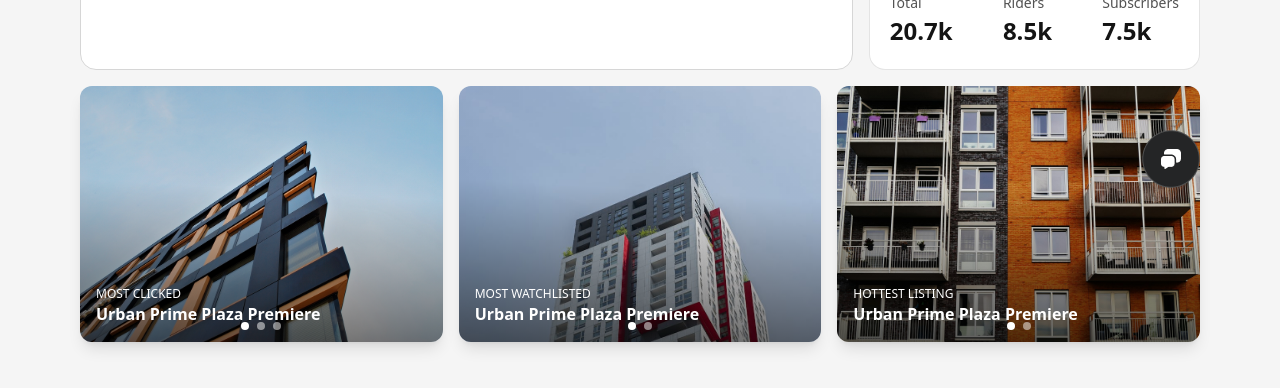
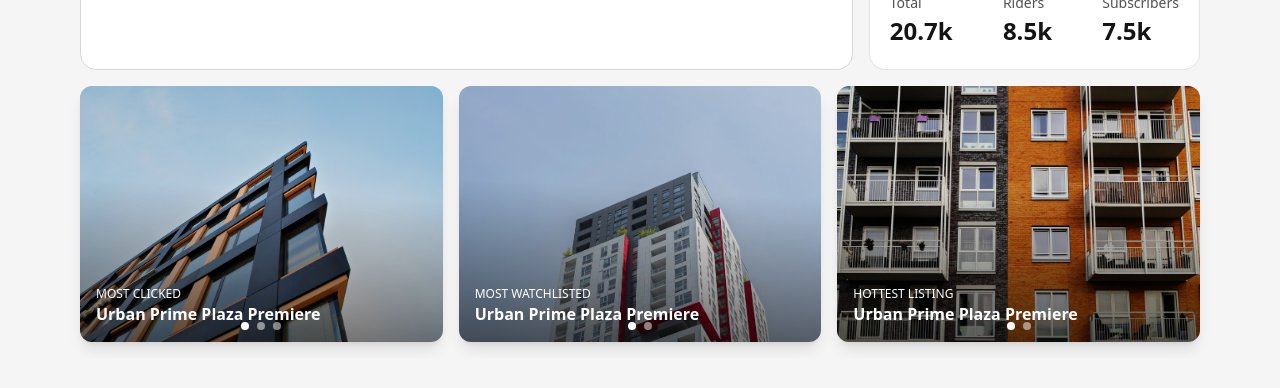
Before and after one commit to Tess718/myxellia-test, a Next.js app: page / in a window 1280 px wide. Shown: the part 1232-1620 px from the top of the page. After the commit the page ends 1590 px from the top, so only its background shows below. Built offline with nearby package versions, Linux system fonts and the light colour scheme.

Commit message:
finalizing things

```diff
--- a/src/app/components/RowOfCarousels.tsx
+++ b/src/app/components/RowOfCarousels.tsx
@@ -1,62 +1,39 @@
-'use client';
+'use client'
 
-import { useState, useEffect, useRef } from 'react';
-
-type Slide = {
-  image: string;
-  label: string;
-  title: string;
-};
-
-const data: Slide[][] = [
-  [
-    { image: '/carol-1.jpg', label: 'MOST CLICKED', title: 'Urban Prime Plaza Premiere' },
-    { image: 'https://img.freepik.com/free-photo/observation-urban-building-business-steel_1127-2397.jpg?w=360', label: 'MOST CLICKED', title: 'Urban Prime Plaza Premiere' },
-    { image: 'https://t4.ftcdn.net/jpg/02/81/89/73/360_F_281897358_3rj9ZBSZHo5s0L1ug7uuIHadSxh9Cc75.jpg', label: 'MOST CLICKED', title: 'Urban Prime Plaza Premiere' },
-  ],
-  [
-    { image: '/carol-2.jpg', label: 'MOST WATCHLISTED', title: 'Urban Prime Plaza Premiere' },
-    { image: 'https://media.istockphoto.com/id/1508453163/photo/two-modern-buildings-with-glass-windows-architecture-design-of-buildings-office-space-houses.jpg?s=612x612&w=0&k=20&c=RSJYaxThii5iK-zk_69h16UVthwufA1gbaxoZEKOUZg=', label: 'MOST WATCHLISTED', title: 'Urban Prime Plaza Premiere' },
-  ],
-  [
-    { image: '/carol-3.jpg', label: 'HOTTEST LISTING', title: 'Urban Prime Plaza Premiere' },
-    { image: 'https://thumbs.dreamstime.com/b/downtown-office-buildings-buildings-halifax-nova-scotia-canada-188558695.jpg', label: 'HOTTEST LISTING', title: 'Urban Prime Plaza Premiere' },
-  ],
-];
+import { useState, useEffect, useRef } from 'react'
+import { carouselData, Slide } from '../constants'
 
 function CardCarousel({ slides }: { slides: Slide[] }) {
-  const [current, setCurrent] = useState(0);
-  const timeoutRef = useRef<NodeJS.Timeout | null>(null);
-  const touchStartX = useRef<number | null>(null);
-
+  const [current, setCurrent] = useState(0)
+  const timeoutRef = useRef<NodeJS.Timeout | null>(null)
+  const touchStartX = useRef<number | null>(null)
 
   useEffect(() => {
-    if (timeoutRef.current) clearTimeout(timeoutRef.current);
+    if (timeoutRef.current) clearTimeout(timeoutRef.current)
     timeoutRef.current = setTimeout(() => {
-      setCurrent((prev) => (prev + 1) % slides.length);
-    }, 8000);
+      setCurrent((prev) => (prev + 1) % slides.length)
+    }, 8000)
     return () => {
-      if (timeoutRef.current) clearTimeout(timeoutRef.current);
-    };
-  }, [current, slides.length]);
-
+      if (timeoutRef.current) clearTimeout(timeoutRef.current)
+    }
+  }, [current, slides.length])
 
   const handleTouchStart = (e: React.TouchEvent) => {
-    touchStartX.current = e.touches[0].clientX;
-  };
+    touchStartX.current = e.touches[0].clientX
+  }
 
   const handleTouchEnd = (e: React.TouchEvent) => {
-    if (touchStartX.current === null) return;
-    const diff = touchStartX.current - e.changedTouches[0].clientX;
+    if (touchStartX.current === null) return
+    const diff = touchStartX.current - e.changedTouches[0].clientX
     if (Math.abs(diff) > 50) {
       if (diff > 0) {
-        setCurrent((prev) => (prev + 1) % slides.length);
+        setCurrent((prev) => (prev + 1) % slides.length)
       } else {
-        setCurrent((prev) => (prev - 1 + slides.length) % slides.length);
+        setCurrent((prev) => (prev - 1 + slides.length) % slides.length)
       }
     }
-    touchStartX.current = null;
-  };
+    touchStartX.current = null
+  }
 
   return (
     <div
@@ -64,22 +41,18 @@ function CardCarousel({ slides }: { slides: Slide[] }) {
       onTouchStart={handleTouchStart}
       onTouchEnd={handleTouchEnd}
     >
-
       <img
         src={slides[current].image}
         alt={slides[current].title}
         className="w-full h-64 object-cover object-top transition-all duration-500"
       />
 
-
       <div className="absolute inset-0 bg-[linear-gradient(183.45deg,rgba(0,0,0,0.05)_41.18%,rgba(0,0,0,0.6)_100.3%)] z-10" />
-
 
       <div className="absolute bottom-0 left-0 right-0 p-4 text-white z-20">
         <p className="text-xs uppercase">{slides[current].label}</p>
         <h3 className="font-bold">{slides[current].title}</h3>
       </div>
-
 
       <div className="absolute bottom-3 left-1/2 -translate-x-1/2 flex space-x-2 z-20">
         {slides.map((_, i) => (
@@ -93,15 +66,15 @@ function CardCarousel({ slides }: { slides: Slide[] }) {
         ))}
       </div>
     </div>
-  );
+  )
 }
 
 export default function RowOfCarousels() {
   return (
     <div className="grid grid-cols-1 md:grid-cols-3 gap-4 py-4">
-      {data.map((slides, i) => (
+      {carouselData.map((slides, i) => (
         <CardCarousel key={i} slides={slides} />
       ))}
     </div>
-  );
+  )
 }
--- a/src/app/constants/index.ts
+++ b/src/app/constants/index.ts
@@ -55,3 +55,25 @@ export const overviewCards = [
     ],
   },
 ]
+
+export type Slide = {
+  image: string
+  label: string
+  title: string
+}
+
+export const carouselData: Slide[][] = [
+  [
+    { image: '/carol-1.jpg', label: 'MOST CLICKED', title: 'Urban Prime Plaza Premiere' },
+    { image: 'https://img.freepik.com/free-photo/observation-urban-building-business-steel_1127-2397.jpg?w=360', label: 'MOST CLICKED', title: 'Urban Prime Plaza Premiere' },
+    { image: 'https://t4.ftcdn.net/jpg/02/81/89/73/360_F_281897358_3rj9ZBSZHo5s0L1ug7uuIHadSxh9Cc75.jpg', label: 'MOST CLICKED', title: 'Urban Prime Plaza Premiere' },
+  ],
+  [
+    { image: '/carol-2.jpg', label: 'MOST WATCHLISTED', title: 'Urban Prime Plaza Premiere' },
+    { image: 'https://media.istockphoto.com/id/1508453163/photo/two-modern-buildings-with-glass-windows-architecture-design-of-buildings-office-space-houses.jpg?s=612x612&w=0&k=20&c=RSJYaxThii5iK-zk_69h16UVthwufA1gbaxoZEKOUZg=', label: 'MOST WATCHLISTED', title: 'Urban Prime Plaza Premiere' },
+  ],
+  [
+    { image: '/carol-3.jpg', label: 'HOTTEST LISTING', title: 'Urban Prime Plaza Premiere' },
+    { image: 'https://thumbs.dreamstime.com/b/downtown-office-buildings-buildings-halifax-nova-scotia-canada-188558695.jpg', label: 'HOTTEST LISTING', title: 'Urban Prime Plaza Premiere' },
+  ],
+]
--- a/src/app/page.tsx
+++ b/src/app/page.tsx
@@ -1,11 +1,12 @@
 'use client';
 
-import React, { useState } from 'react'
 import GroupedBarChart from './components/GroupedBarChart'
 import RowOfCarousels from './components/RowOfCarousels'
 import OverviewCard from './components/OverviewCard';
 import { overviewCards } from './constants';
 import MetricsGrid from './components/MetricsGrid';
+import { metrics } from './constants';
+
 
 const Page = () => {
 
@@ -46,7 +47,7 @@ const Page = () => {
               <img src="/Ellipse 12.png" alt="" className='absolute -left-3 top-1/2 -translate-y-1/2' />
             </div>
             <div className="basis-[55%]">
-             <MetricsGrid />
+              <MetricsGrid metrics={metrics} />
             </div>
           </div>
           <div>
@@ -69,9 +70,9 @@ const Page = () => {
 
       </div>
 
-      <div className='relative pb-15'>
+      <div className='relative max-sm:pb-15'>
         <RowOfCarousels/>
-      <img src="/Footer.png" className='absolute z-10 top-15 right-0 cursor-pointer' alt="" />
+      <img src="/Footer.png" className='fixed z-20 bottom-25 right-5 lg:right-20 lg:bottom-10 md:right-5 md:bottom-20 cursor-pointer' alt="chat" />
       </div>
 
 
```
Also changed, not shown: src/app/components/MetricsGrid.tsx (+13 -7 lines). Lines whose indentation alone changed are shown as unchanged.
